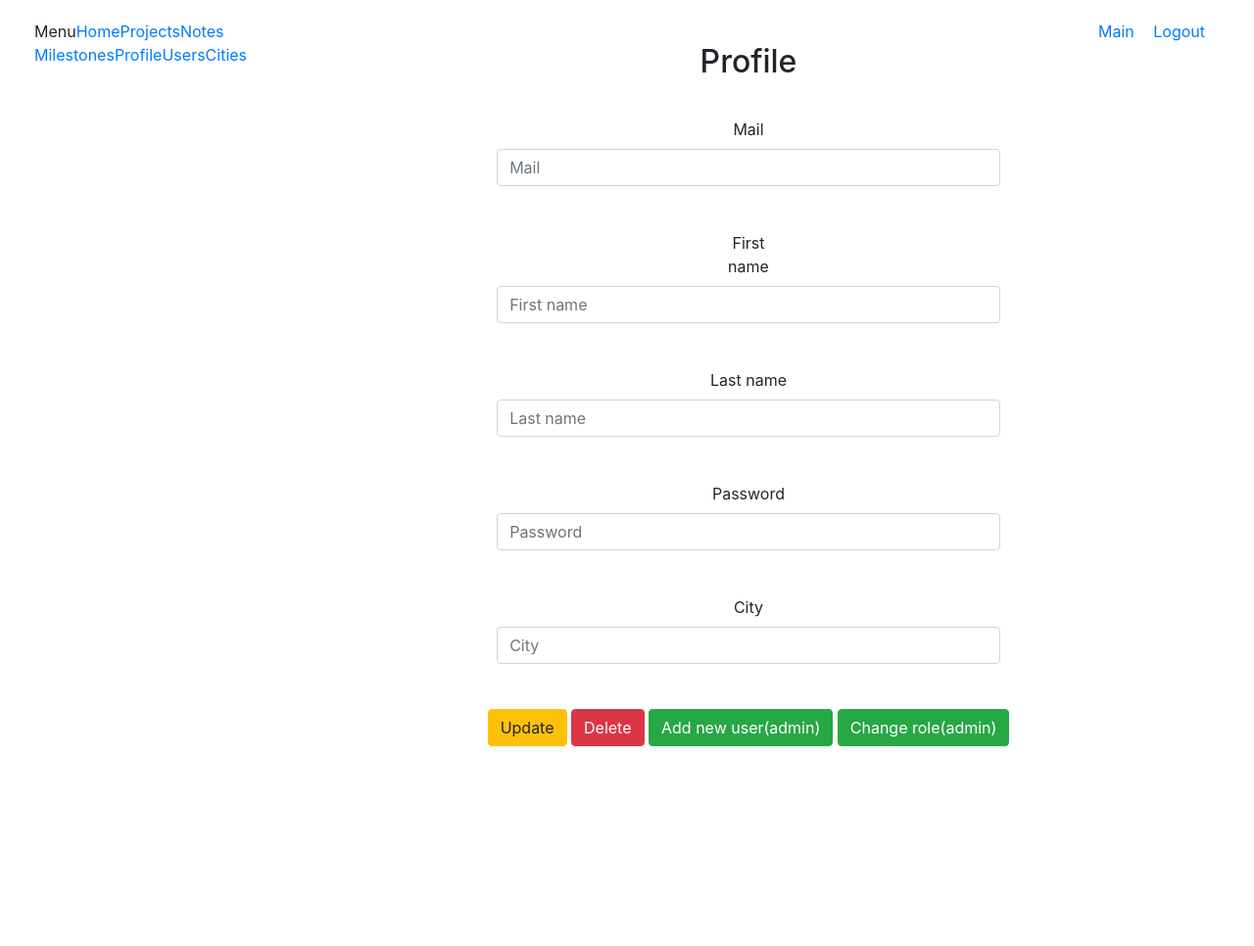
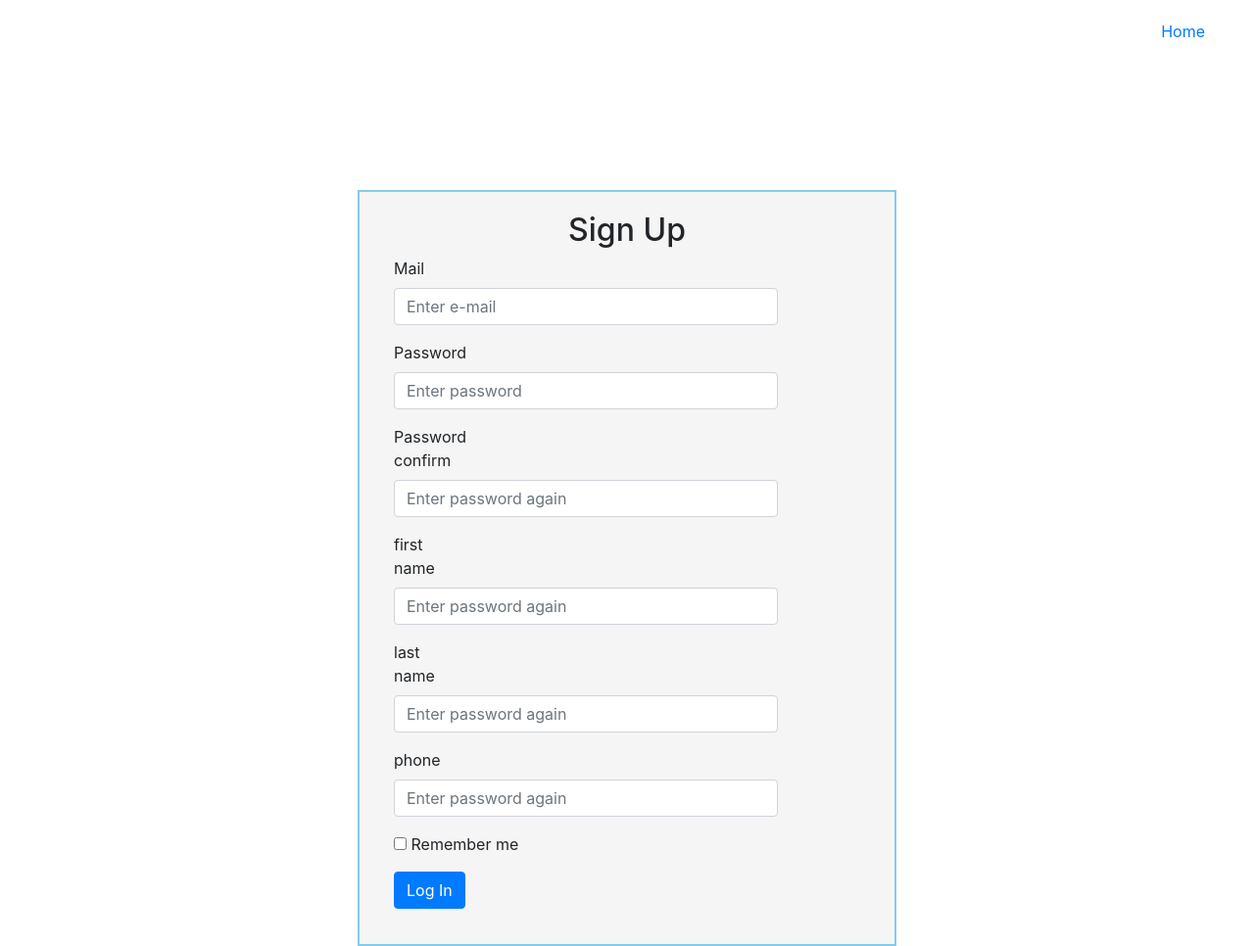
Before and after one commit to msxd/test, a plain HTML site: page signup.html in a window 1280 px wide. Shown: the top 966 px of the page at 98% size. Drawn offline with nearby package versions, Linux system fonts and the light colour scheme.

Commit message:
Update signup.html
Изменены имена полей для загрузки на сервер формой
Добавлены поля

```diff
--- a/signup.html
+++ b/signup.html
@@ -1,84 +1,69 @@
 <!DOCTYPE html>
 <html>
-<meta charset="utf-8">
-<!-- Bootstrap v3.1.1 -->
-<link rel="stylesheet" href="../test/vendors/bootstrap/css/bootstrap.min.css">
-<link rel="stylesheet" href="../test/vendors/bootstrap/css/bootstrap-theme.min.css">
-<link rel="stylesheet" href="../test/css/style.css"/>
 <head>
-    <title>Main page</title>
+	<link rel="stylesheet" type="text/css" href="../test/css/style.css"/>
+	<link rel="stylesheet" type="text/css" href="../test/vendors/bootstrap/css/bootstrap-theme.css"/>
+	<link rel="stylesheet" type="text/css" href="../test/vendors/bootstrap/css/bootstrap.min.css"/>
+	<title>Sign in page</title>
 </head>
 <body>
-
-<div id="menu">
-	<div class="container-fluid">
-		<div class="row-fluid">
-			<div class="well sidebar-nav">
-				<ul class="nav nav-pills nav-stacked">
-					<li class="nav-header">Menu</li>
-					<li><a href="main.html">Home</a></li>
-					<li><a href="#">Projects</a></li>
-					<li><a href="#">Notes</a></li>
-					<li><a href="#">Milestones</a></li>
-					<li class="active"><a href="#">Profile</a></li>
-					<li><a href="#">Users</a></li>
-					<li><a href="#">Cities</a></li>
-				</ul>
+<div id="top">
+	<a href="../test/index.html">Home</a>
+</div>
+<div id="form_sign">
+	<form id="login" class="form-horizontal">
+		<h2 align="center">Sign Up</h2>
+		<div class="form-group">
+			<label class="col-sm-2 control-label">Mail</label>
+			<div class="col-sm-10">
+				<input type="text" id="inp_mail" class="form-control" placeholder="Enter e-mail" type="email" name="email"/>
 			</div>
 		</div>
-	</div>
-</div>
+		<div class="form-group">
+			<label class="col-sm-2 control-label">Password</label>
+			<div class="col-sm-10">
+				<input type="text" id="inp_pass1" class="form-control" placeholder="Enter password" type="password" name="password"/>
+			</div>
+		</div>
+		<div class="form-group">
+			<label class="col-sm-2 control-label">Password confirm</label>
+			<div class="col-sm-10">
+				<input type="text" id="inp_pass2" class="form-control" placeholder="Enter password again" type="password" name="repeat_password"/>
+			</div>
+		</div>
 
+		<div class="form-group">
+			<label class="col-sm-2 control-label">first name</label>
+			<div class="col-sm-10">
+				<input type="text" id="inp_fname" class="form-control" placeholder="Enter password again" type="password" name="first_name"/>
+			</div>
+		</div>
+		<div class="form-group">
+			<label class="col-sm-2 control-label">last name</label>
+			<div class="col-sm-10">
+				<input type="text" id="inp_lname" class="form-control" placeholder="Enter password again" type="password" name="last_name"/>
+			</div>
+		</div>
+		<div class="form-group">
+			<label class="col-sm-2 control-label">phone</label>
+			<div class="col-sm-10">
+				<input type="text" id="inp_phone" class="form-control" placeholder="Enter password again" type="password" name="phone"/>
+			</div>
+		</div>
 
-<div id="top">
-	<a href="#" style="margin-right: 15px;">Main</a>
-	<a href="#">Logout</a>
-</div>
-
-<div id="content" align="center" style="padding-top: 0px;">
-	<div><h2>Profile</h2></div>
-	<div id="profile">
-		<form id="form_profile">
-			<div class="form-group profile_inp">
-				<label class="col-sm-2 control-label">Mail</label>
-				<div class="col-sm-10">
-					<input name="email" class="form-control" id="inp_mail" placeholder="Mail" type="email" />
+		<div class="form-group">
+			<div class="col-sm-offset-2 col-sm-10">
+				<div class="checkbox">
+					<input type="checkbox" id="inp_remember"/> Remember me
 				</div>
 			</div>
-			<div class="form-group profile_inp">
-				<label class="col-sm-2 control-label">First name</label>
-				<div class="col-sm-10">
-					<input name="email" class="form-control" id="inp_first_name" placeholder="First name" type="email" />
-				</div>
+		</div>
+		<div class="form-group">
+			<div class="col-sm-offset-2 col-sm-10">
+				<input type="button" class="btn btn-primary" value="Log In" id="btn_signup"/>
 			</div>
-			<div class="form-group profile_inp">
-				<label class="col-sm-2 control-label">Last name</label>
-				<div class="col-sm-10">
-					<input name="email" class="form-control" id="inp_last_name" placeholder="Last name" type="email" />
-				</div>
-			</div>
-			<div class="form-group profile_inp">
-				<label class="col-sm-2 control-label">Password</label>
-				<div class="col-sm-10">
-					<input name="email" class="form-control" id="inp_pass" placeholder="Password" type="password" />
-				</div>
-			</div>
-			<div class="form-group profile_inp">
-				<label class="col-sm-2 control-label">City</label>
-				<div class="col-sm-10">
-					<input name="email" class="form-control" id="inp_city" placeholder="City" type="email" />
-				</div>
-			</div>
-			<div class="form-group profile_inp">
-				<div id="lis_btn">
-					<button type="button" id="btn_update" class="btn btn-warning" value="">Update</button>
-					<button type="button" id="btn_del" class="btn btn-danger" value="">Delete</button>
-					<button type="button" id="btn_add" class="btn btn-success" value="">Add new user(admin)</button>
-					<button type="button" id="btn__change" class="btn btn-success" value="">Change role(admin)</button>
-				</div>
-			</div>
-		</form>
-	</div>
+		</div>
+	</form>
 </div>
 <script type="text/javascript" src="../test/vendors/jquery/jquery-2.1.0.min.js"></script>
 <script type="text/javascript" src="../test/vendors/jquery/jquery.cookie.js"></script>
```
